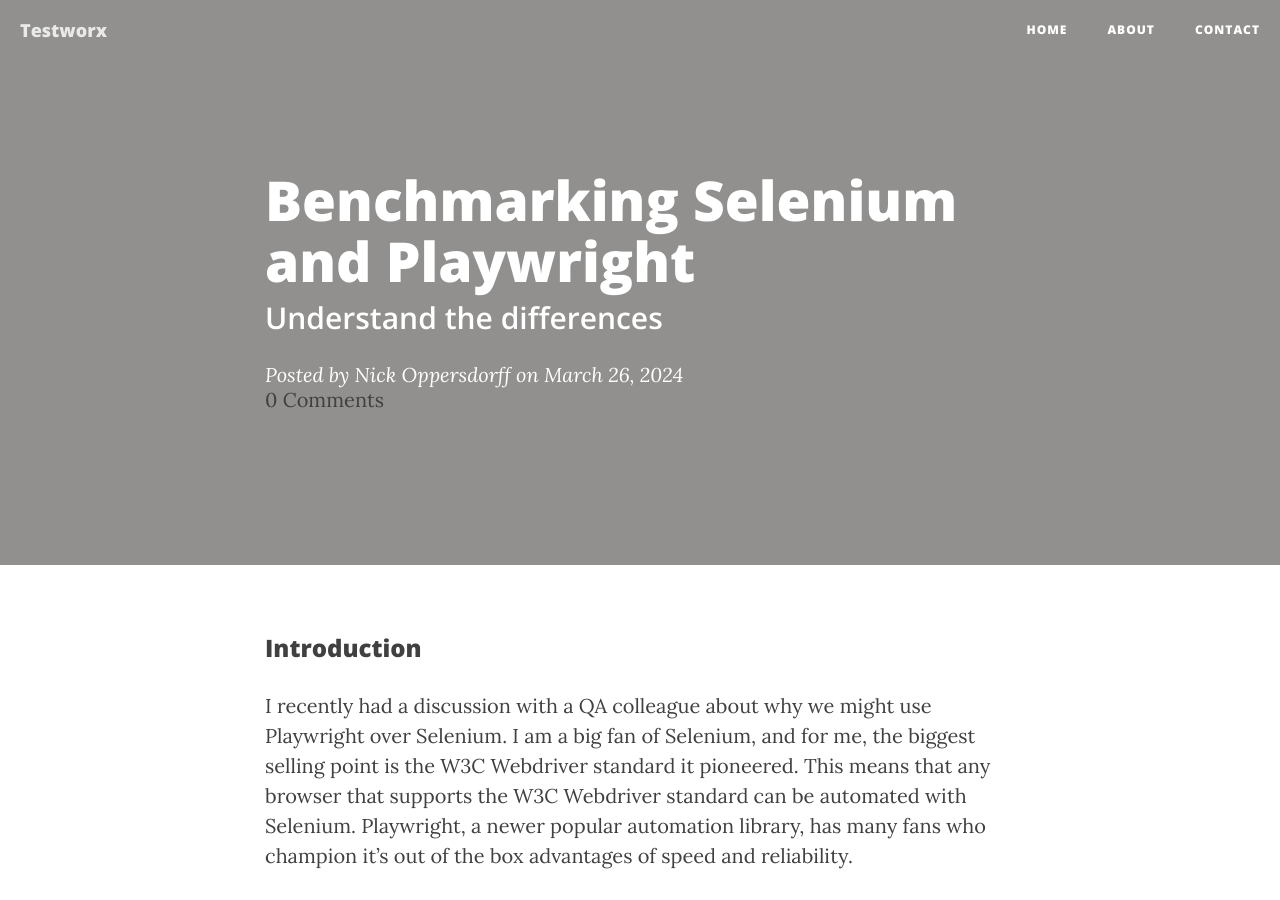
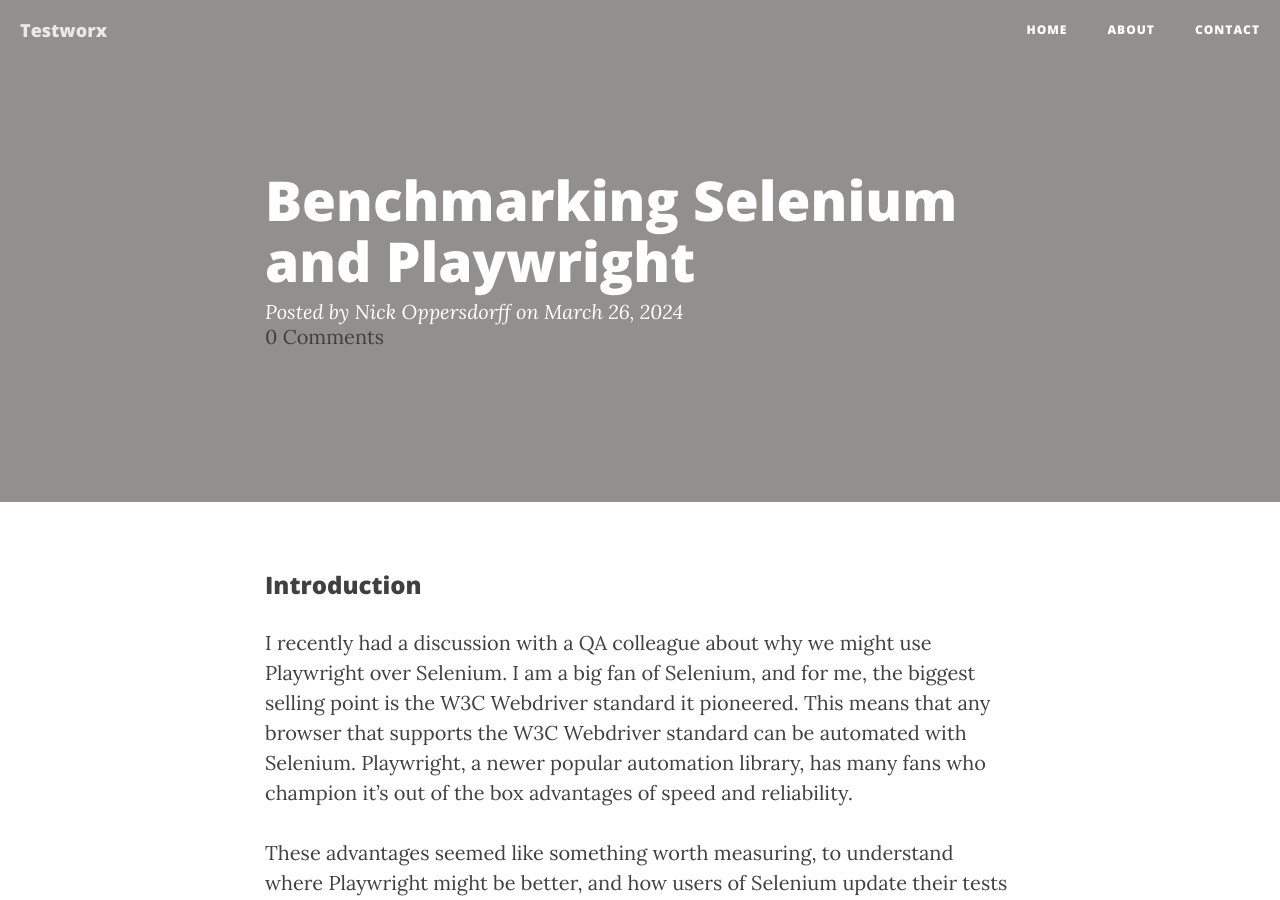
Before and after one commit to testworx/testworx.github.io, a Jekyll site: the page built from _posts/2024-03-26-benchmarking-selenium-and-playwright.markdown, in a window 1280 px wide and 900 px high. Built offline with Jekyll 4.4.1, drawn with Linux system fonts in a browser that asks for light colours; nearby versions of some CDN libraries; comment, search, counter and statistics services are not loaded.

Commit message:
Removed subtitle

```diff
--- a/_posts/2024-03-26-benchmarking-selenium-and-playwright.markdown
+++ b/_posts/2024-03-26-benchmarking-selenium-and-playwright.markdown
@@ -2,7 +2,6 @@
 layout:     post
 comments: true
 title:      "Benchmarking Selenium and Playwright"
-subtitle:   "Understand the differences"
 date:       2024-03-26 00:00:00
 author:     "Nick Oppersdorff"
 header-img: "img/post-bg-02.jpg"
```
